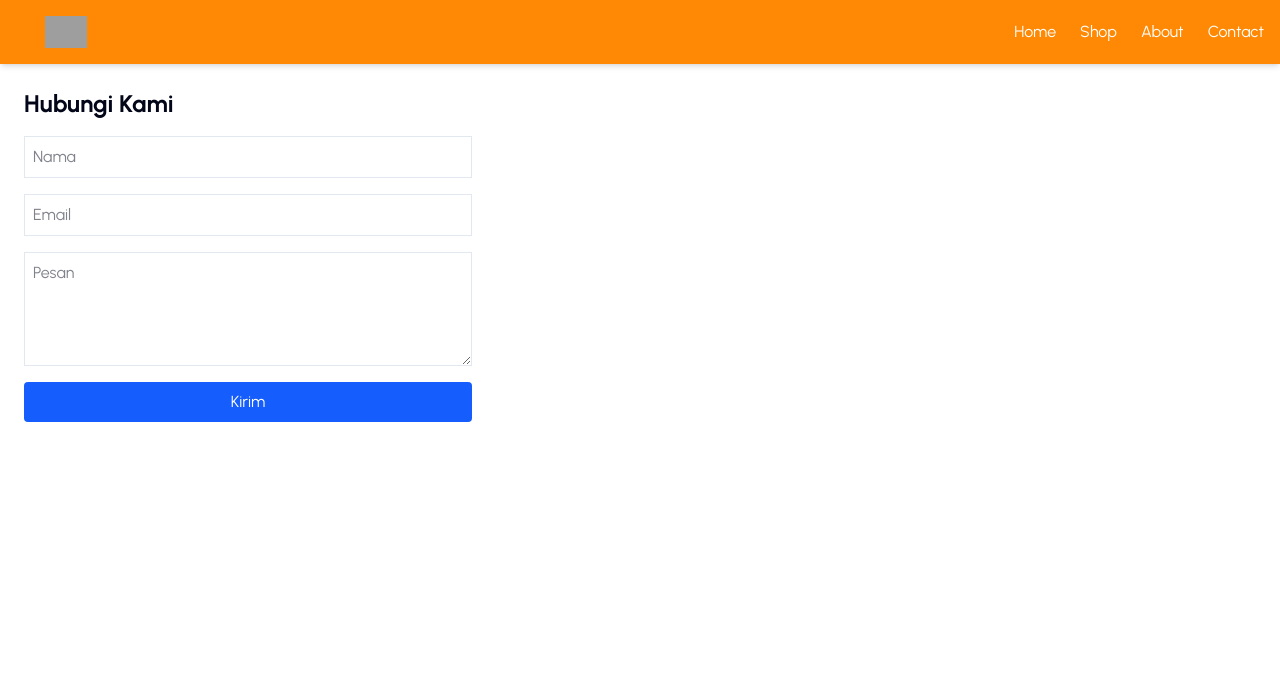
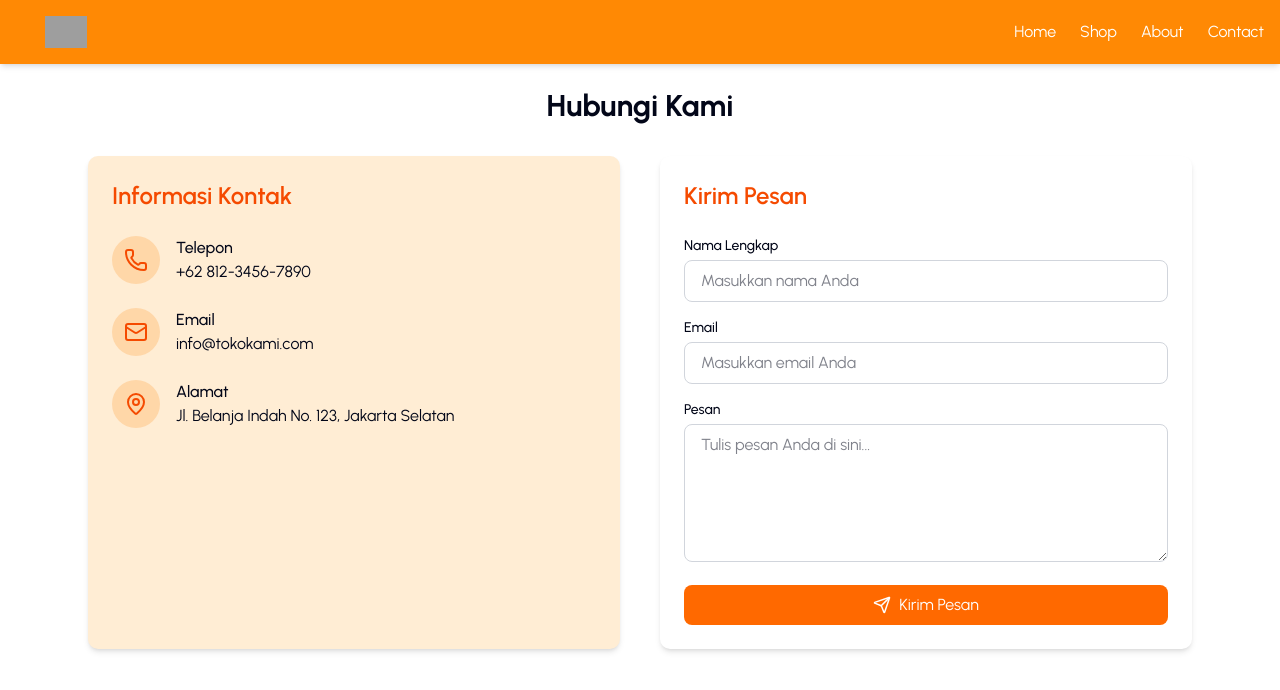
Before and after one commit to mryed17/my-store, a Next.js app: page /buyer/contact in a window 1280 px wide. Shown: the top 690 px of the page. Built offline with nearby package versions, Linux system fonts and the light colour scheme; grey boxes are pictures that could not be loaded.

Commit message:
page.tsx

```diff
--- a/app/buyer/contact/page.tsx
+++ b/app/buyer/contact/page.tsx
@@ -1,16 +1,146 @@
-// app/contact/page.tsx
-export default function ContactPage() {
+"use client";
+import { useState } from "react";
+import { Send, Phone, MapPin, Mail } from "lucide-react";
+
+export default function Contact() {
+  const [formData, setFormData] = useState({
+    nama: "",
+    email: "",
+    pesan: "",
+  });
+  const [isSubmitted, setIsSubmitted] = useState(false);
+
+  const handleChange = (e) => {
+    const { name, value } = e.target;
+    setFormData((prev) => ({ ...prev, [name]: value }));
+  };
+
+  const handleSubmit = (e) => {
+    e.preventDefault();
+    console.log("Form data submitted:", formData);
+    setIsSubmitted(true);
+    setTimeout(() => setIsSubmitted(false), 3000);
+    setFormData({ nama: "", email: "", pesan: "" });
+  };
+
   return (
-    <main className="p-6">
-      <h1 className="text-2xl font-bold mb-4">Hubungi Kami</h1>
-      <form className="flex flex-col gap-4 max-w-md">
-        <input type="text" placeholder="Nama" className="border p-2" />
-        <input type="email" placeholder="Email" className="border p-2" />
-        <textarea placeholder="Pesan" className="border p-2" rows={4} />
-        <button className="bg-blue-600 text-white px-4 py-2 rounded">
-          Kirim
-        </button>
-      </form>
-    </main>
+    <div className="max-w-6xl mx-auto p-6">
+      <h1 className="text-3xl font-bold text-center mb-8 animate-fade-in">
+        Hubungi Kami
+      </h1>
+
+      <div className="grid md:grid-cols-2 gap-10">
+        {/* Informasi Kontak */}
+        <div className="bg-orange-100 p-6 rounded-lg shadow-md transform transition-all duration-500 hover:scale-105">
+          <h2 className="text-2xl font-semibold mb-6 text-orange-600">
+            Informasi Kontak
+          </h2>
+
+          <div className="space-y-6">
+            <div className="flex items-center space-x-4 hover:text-orange-600 transition-colors duration-300">
+              <div className="bg-orange-200 p-3 rounded-full">
+                <Phone className="text-orange-600" size={24} />
+              </div>
+              <div>
+                <h3 className="font-medium">Telepon</h3>
+                <p>+62 812-3456-7890</p>
+              </div>
+            </div>
+
+            <div className="flex items-center space-x-4 hover:text-orange-600 transition-colors duration-300">
+              <div className="bg-orange-200 p-3 rounded-full">
+                <Mail className="text-orange-600" size={24} />
+              </div>
+              <div>
+                <h3 className="font-medium">Email</h3>
+                <p>info@tokokami.com</p>
+              </div>
+            </div>
+
+            <div className="flex items-center space-x-4 hover:text-orange-600 transition-colors duration-300">
+              <div className="bg-orange-200 p-3 rounded-full">
+                <MapPin className="text-orange-600" size={24} />
+              </div>
+              <div>
+                <h3 className="font-medium">Alamat</h3>
+                <p>Jl. Belanja Indah No. 123, Jakarta Selatan</p>
+              </div>
+            </div>
+          </div>
+        </div>
+
+        {/* Form Kontak */}
+        <div className="bg-white p-6 rounded-lg shadow-md transform transition-all duration-500 hover:shadow-xl">
+          <h2 className="text-2xl font-semibold mb-6 text-orange-600">
+            Kirim Pesan
+          </h2>
+
+          <form onSubmit={handleSubmit} className="space-y-4">
+            <div>
+              <label htmlFor="nama" className="block text-sm font-medium mb-1">
+                Nama Lengkap
+              </label>
+              <input
+                type="text"
+                id="nama"
+                name="nama"
+                value={formData.nama}
+                onChange={handleChange}
+                required
+                className="w-full px-4 py-2 border border-gray-300 rounded-md focus:ring-2 focus:ring-orange-400 focus:border-orange-400 transition-all duration-300"
+                placeholder="Masukkan nama Anda"
+              />
+            </div>
+
+            <div>
+              <label htmlFor="email" className="block text-sm font-medium mb-1">
+                Email
+              </label>
+              <input
+                type="email"
+                id="email"
+                name="email"
+                value={formData.email}
+                onChange={handleChange}
+                required
+                className="w-full px-4 py-2 border border-gray-300 rounded-md focus:ring-2 focus:ring-orange-400 focus:border-orange-400 transition-all duration-300"
+                placeholder="Masukkan email Anda"
+              />
+            </div>
+
+            <div>
+              <label htmlFor="pesan" className="block text-sm font-medium mb-1">
+                Pesan
+              </label>
+              <textarea
+                id="pesan"
+                name="pesan"
+                value={formData.pesan}
+                onChange={handleChange}
+                required
+                rows="5"
+                className="w-full px-4 py-2 border border-gray-300 rounded-md focus:ring-2 focus:ring-orange-400 focus:border-orange-400 transition-all duration-300"
+                placeholder="Tulis pesan Anda di sini..."
+              ></textarea>
+            </div>
+
+            <button
+              type="submit"
+              className="flex items-center justify-center gap-2 w-full bg-orange-500 hover:bg-orange-600 text-white py-2 px-6 rounded-md transition-all duration-300 transform hover:scale-105"
+            >
+              <Send size={18} />
+              Kirim Pesan
+            </button>
+          </form>
+
+          {isSubmitted && (
+            <div className="mt-4 p-3 bg-green-100 border border-green-300 text-green-700 rounded-md animate-bounce">
+              Pesan Anda telah berhasil dikirim! Kami akan segera menghubungi
+              Anda.
+            </div>
+          )}
+        </div>
+      </div>
+    </div>
   );
 }
```
